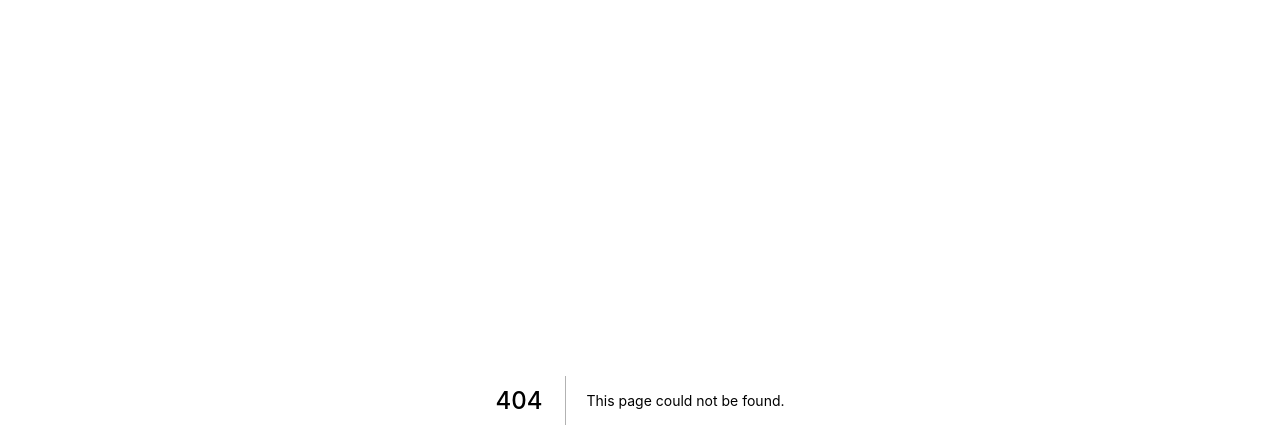
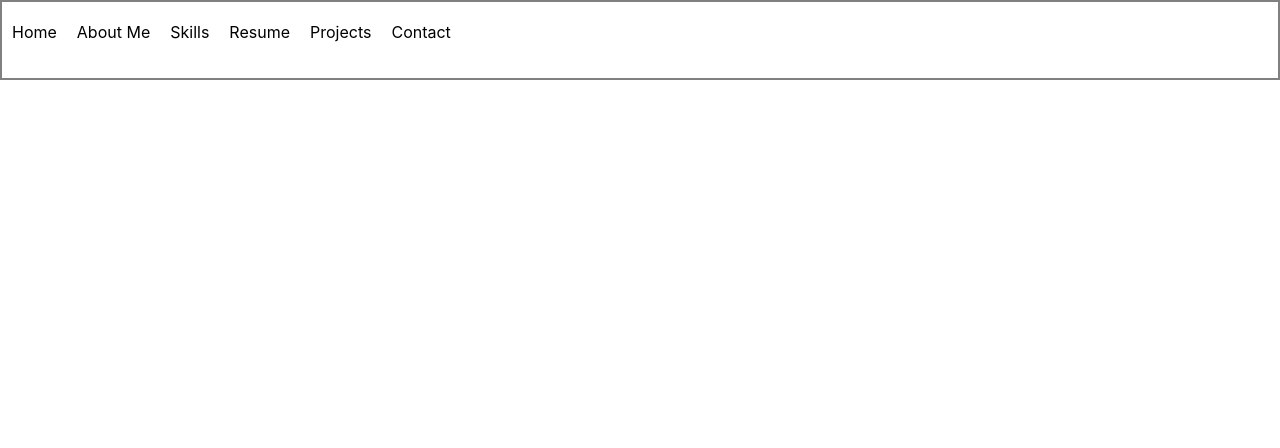
Before and after one commit to aburke15/portfolio-2021, a Next.js app: page /components/navbar in a window 1280 px wide. Before the commit this address had no page. Shown: the top 448 px of the page. Built offline with nearby package versions, Linux system fonts and the light colour scheme.

Commit message:
added navbar component

```diff
--- a/pages/_app.js
+++ /dev/null
@@ -1,7 +0,0 @@
-import '../styles/globals.css'
-
-function MyApp({ Component, pageProps }) {
-  return <Component {...pageProps} />
-}
-
-export default MyApp
--- /dev/null
+++ b/pages/_app.tsx
@@ -0,0 +1,8 @@
+import '../styles/globals.css'
+import type { AppProps, /* AppContent */ } from 'next/app'
+
+function MyApp({ Component, pageProps }: AppProps) {
+  return <Component {...pageProps} />
+}
+
+export default MyApp
--- /dev/null
+++ b/pages/components/navbar.tsx
@@ -0,0 +1,16 @@
+import styles from '../../styles/Navbar.module.css'
+
+export default function Navbar() {
+    return (
+        <div className={styles.nav}>
+            <div className={styles.links}>
+                <span>Home</span>
+                <span>About Me</span>
+                <span>Skills</span>
+                <span>Resume</span>
+                <span>Projects</span>
+                <span>Contact</span>
+            </div>
+        </div>
+    )
+}
--- /dev/null
+++ b/styles/Navbar.module.css
@@ -0,0 +1,14 @@
+.nav {
+    position: fixed;
+    top: 0;
+    height: 80px;
+    width: 100%;
+    border: solid grey 2px;
+} .nav > div {
+    margin-top: 20px;
+}
+
+.links > span {
+    margin-left: 10px;
+    margin-right: 10px;
+}
```
Also changed, not shown: pages/index.tsx (+13 -3 lines).
